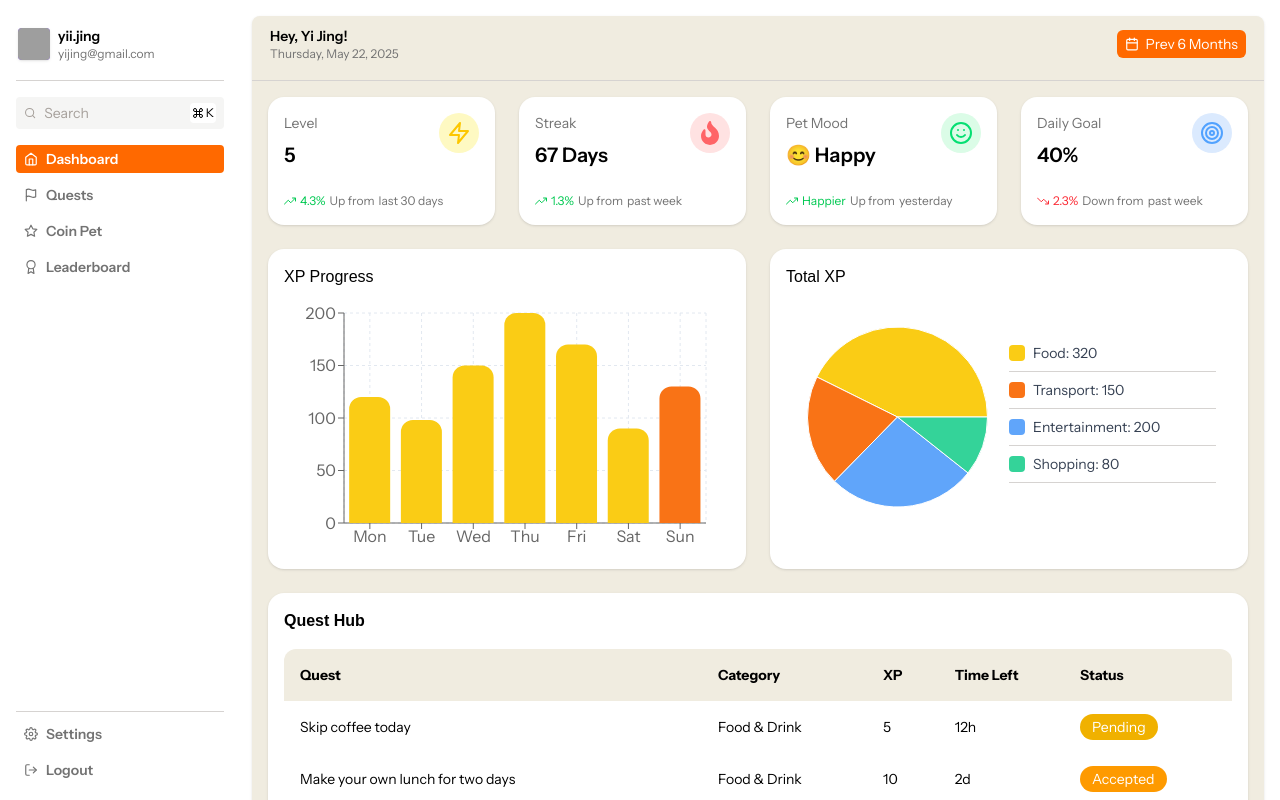
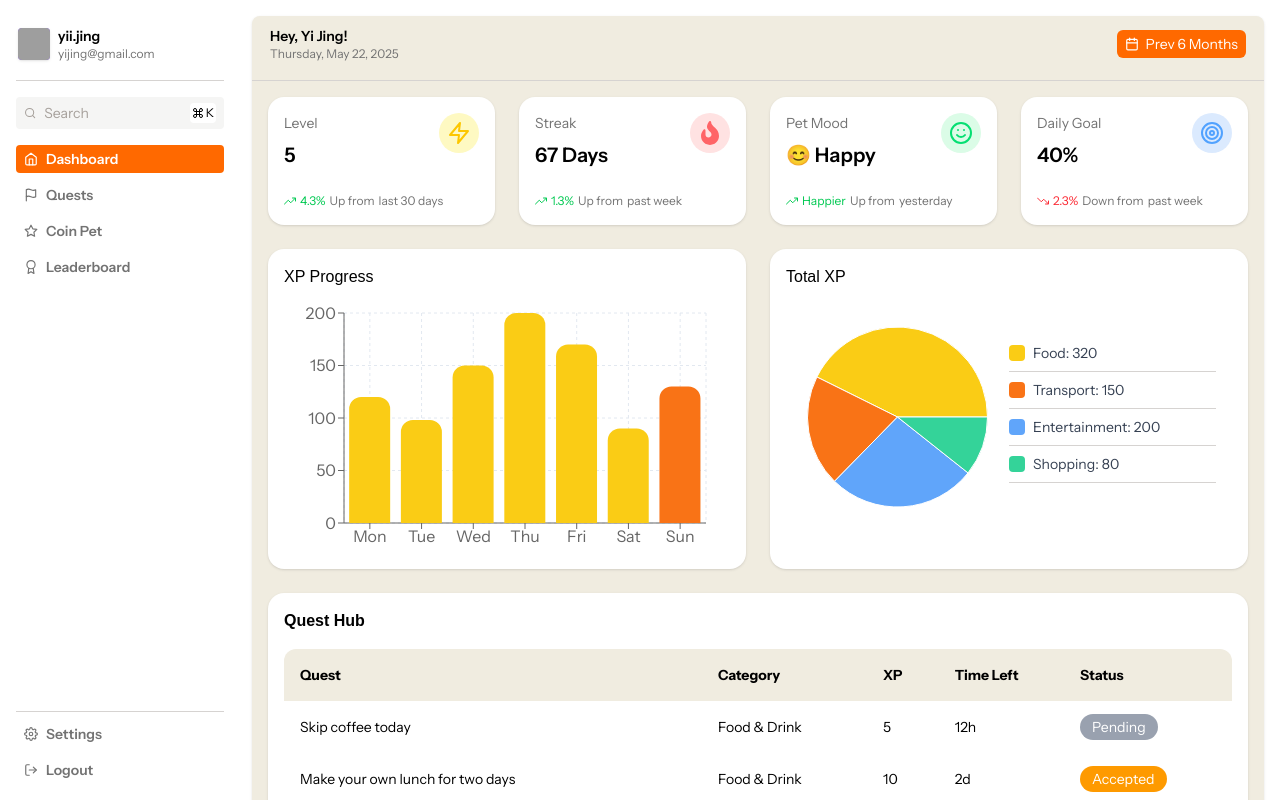
Before and after one commit to samuelngry/Coinly, a React (Vite) app in the folder client/: page /dashboard in a window 1280 px wide. Shown: the top 800 px of the page. Built offline with nearby package versions, Linux system fonts and the light colour scheme; grey boxes are pictures that could not be loaded; a web font is replaced by a local one.

Commit message:
feat: change pending status color in quest table to make it stand out more

```diff
--- a/client/src/components/dashboard/QuestsTable.jsx
+++ b/client/src/components/dashboard/QuestsTable.jsx
@@ -46,7 +46,7 @@ const quests = [
 ]
 
 const statusColors = {
-    Pending: 'bg-yellow-500',
+    Pending: 'bg-gray-400',
     Accepted: 'bg-amber-500',
     Completed: 'bg-green-500',
     Expired: 'bg-red-500',
```
